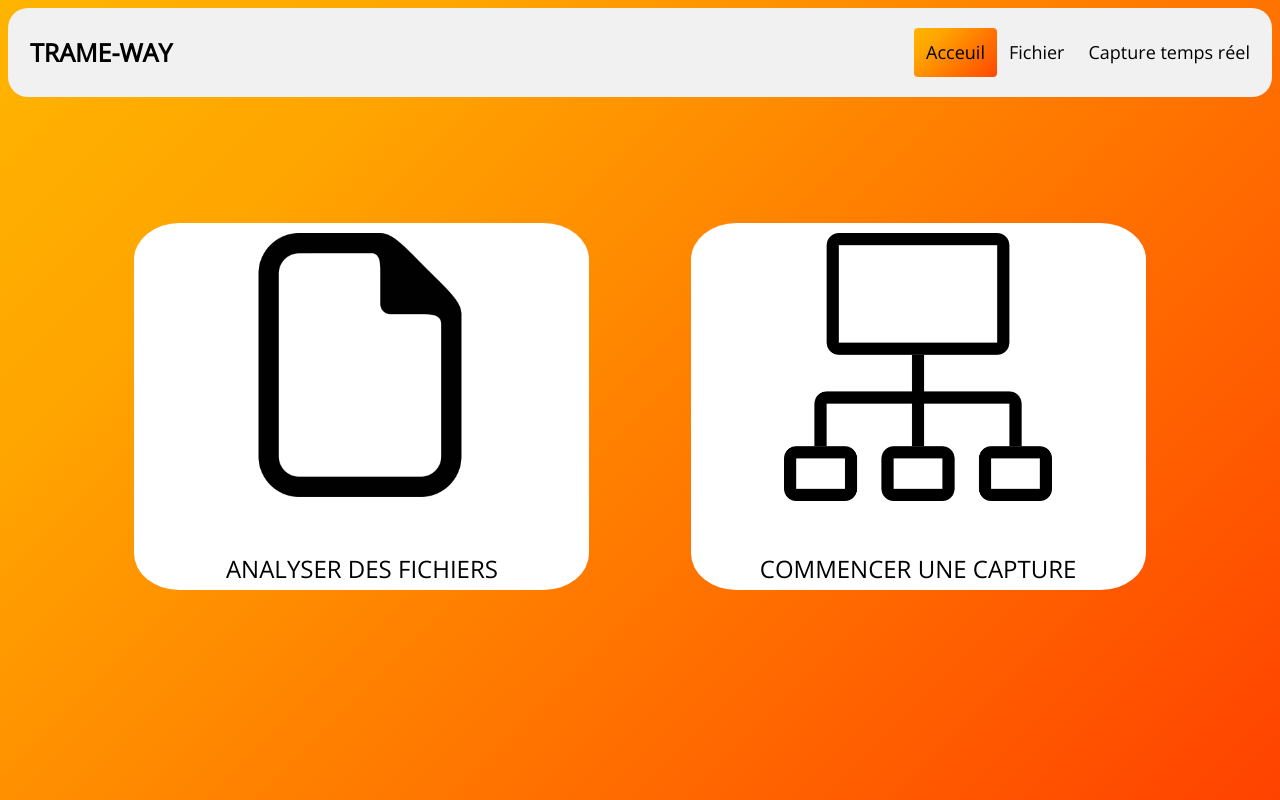
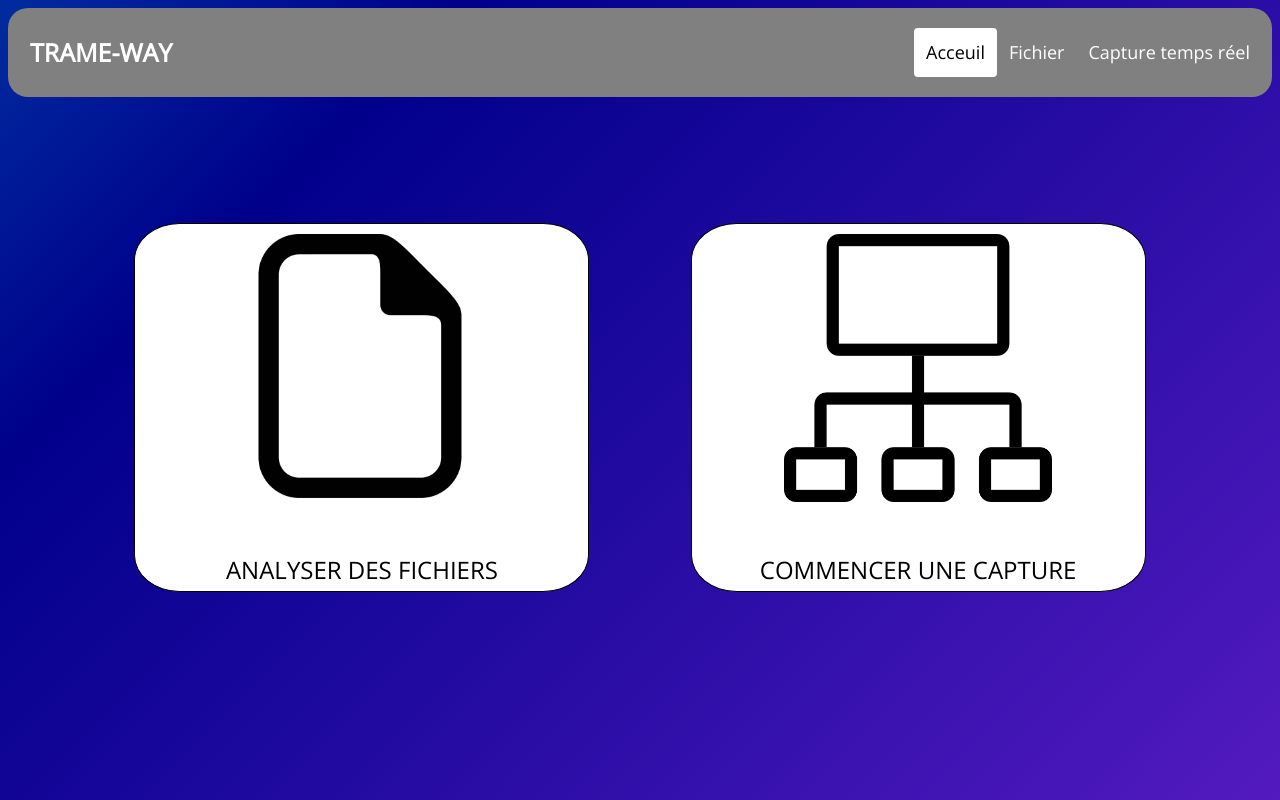
Before and after one commit to novaedra/trame-way, a PHP site: page / in a window 1280 px wide. Run offline with PHP 8.4, Linux system fonts and the light colour scheme.

Commit message:
blblbblblbl

```diff
--- a/css/style.css
+++ b/css/style.css
@@ -2,7 +2,7 @@ body {
     width: 100wh;
     height: 90vh;
     color: white;
-    background: linear-gradient(-45deg, red, orange, yellow, white);
+    background: linear-gradient(-45deg, blueviolet, darkblue, cyan, deepskyblue);
     background-size: 400% 400%;
     -webkit-animation: Gradient 15s ease infinite;
     -moz-animation: Gradient 15s ease infinite;
@@ -52,7 +52,8 @@ body {
 /* Style the header with a grey background and some padding */
 .header {
     overflow: hidden;
-    background-color: #f1f1f1;
+    color:white;
+    background-color: grey;
     padding: 20px 10px;
     border-radius: 20px;
     border-bottom-color: black;
@@ -61,7 +62,7 @@ body {
 /* Style the header links */
 .header a {
     float: left;
-    color: black;
+    color: white;
     text-align: center;
     padding: 12px;
     text-decoration: none;
@@ -78,17 +79,13 @@ body {
 
 /* Change the background color on mouse-over */
 .header a:hover {
-    background-color: #ddd;
+    border:white dotted 1px;
     color: black;
 }
 
 /* Style the active/current link*/
 .header a.active {
-    background: linear-gradient(-45deg, red, orange, yellow, white);
-    background-size: 400% 400%;
-    -webkit-animation: Gradient 15s ease infinite;
-    -moz-animation: Gradient 15s ease infinite;
-    animation: Gradient 15s ease infinite;
+    background-color: white;
     color: black;
 }
 
@@ -152,6 +149,7 @@ body {
     height: 100%;
     width: auto;
     border-radius: 10%;
+    border: black solid 1px;
 }
 
 .option {
--- a/index.php
+++ b/index.php
@@ -2,6 +2,7 @@
 <html lang="fr">
 <head>
     <meta charset="utf-8">
+    <meta name="viewport" content="width=device-width, initial-scale=1.0">
     <title>Trame-Way</title>
     <link rel="stylesheet" href="https://fonts.googleapis.com/css?family=Open+Sans:300" type="text/css" />
     <link rel="stylesheet" href="css/style.css">
```
